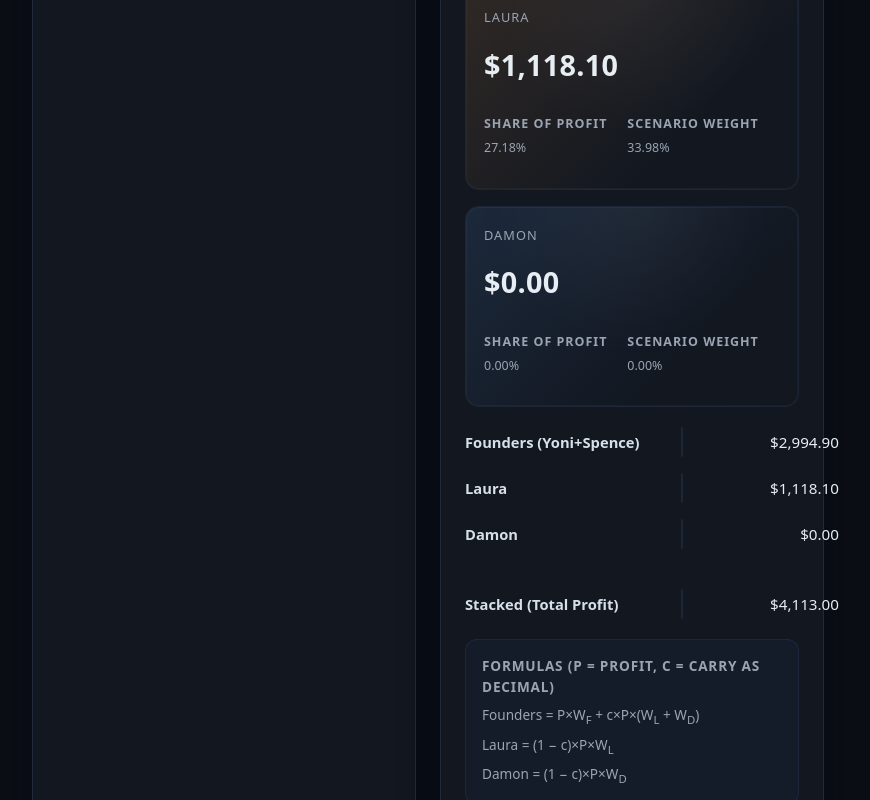
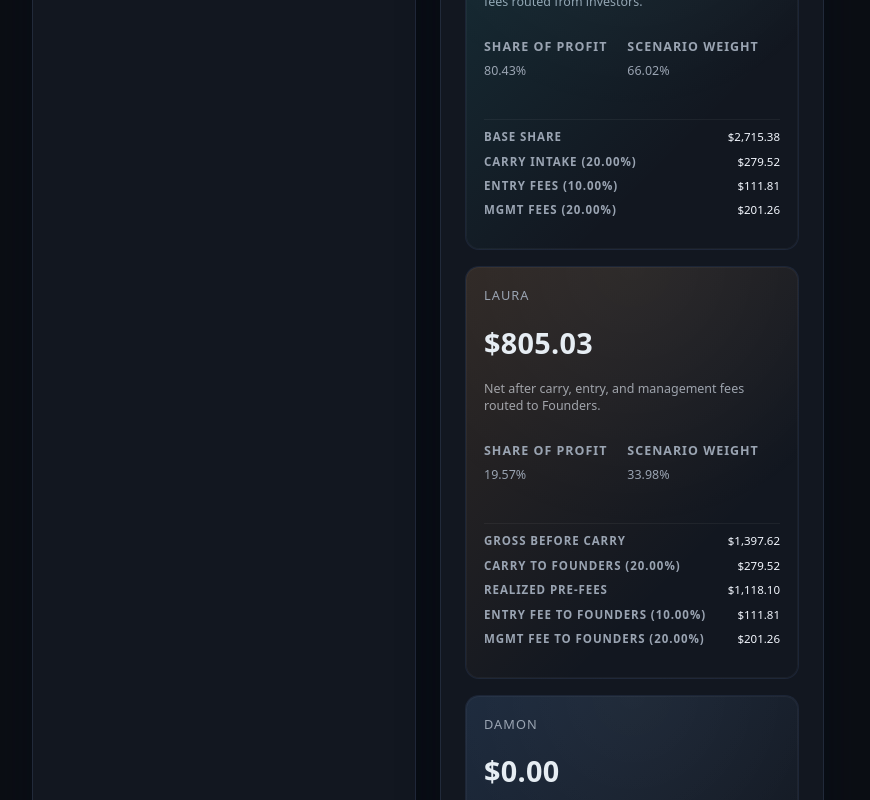
Before and after one commit to SCPrime/Y-S, a React (Vite) app: page / in a window 1280 px wide. Shown: the part 1200-2000 px from the top of the page, without its empty margins (8-878 px from the left). Built offline with nearby package versions, Linux system fonts and the light colour scheme.

Commit message:
Add investor fee breakdowns to profit split

```diff
--- a/src/App.css
+++ b/src/App.css
@@ -394,6 +394,36 @@ select:focus {
   font-variant-numeric: tabular-nums;
 }
 
+.stat-breakdown {
+  display: flex;
+  flex-direction: column;
+  gap: 6px;
+  font-size: 0.72rem;
+  border-top: 1px solid rgba(255, 255, 255, 0.05);
+  padding-top: 8px;
+  z-index: 1;
+}
+
+.stat-breakdown div {
+  display: flex;
+  justify-content: space-between;
+  gap: 12px;
+}
+
+.stat-breakdown dt {
+  margin: 0;
+  text-transform: uppercase;
+  letter-spacing: 0.08em;
+  font-weight: 600;
+  color: var(--muted);
+}
+
+.stat-breakdown dd {
+  margin: 0;
+  font-variant-numeric: tabular-nums;
+  color: #f4f8ff;
+}
+
 .bars {
   display: grid;
   gap: 16px;
--- a/src/App.jsx
+++ b/src/App.jsx
@@ -18,6 +18,9 @@ const PARTY_WEIGHT_KEYS = {
   laura: 'L',
   damon: 'D',
 }
+
+const ENTRY_FEE_RATE = 0.1
+const MANAGEMENT_FEE_RATE = 0.2
 
 const SCENARIOS = [
   {
@@ -106,13 +109,74 @@ const getWeights = (scenarioKey) => WEIGHTS[scenarioKey] ?? WEIGHTS.notdeployed
 
 const calcSplit = (profit, carryPct, scenarioKey) => {
   const weights = getWeights(scenarioKey)
-  const carry = (carryPct || 0) / 100
-  const founders = profit * (weights.F + carry * (weights.L + weights.D))
-  const laura = profit * ((1 - carry) * weights.L)
-  const damon = profit * ((1 - carry) * weights.D)
-  const total = founders + laura + damon
+  const carryRate = (carryPct || 0) / 100
 
-  return { founders, laura, damon, total, weights }
+  const foundersBase = profit * weights.F
+
+  const buildInvestorBreakdown = (weight) => {
+    const gross = profit * weight
+    const carry = gross * carryRate
+    const realizedBeforeFees = Math.max(0, gross - carry)
+    const entryFee = realizedBeforeFees * ENTRY_FEE_RATE
+    const afterEntry = realizedBeforeFees - entryFee
+    const managementFee = afterEntry * MANAGEMENT_FEE_RATE
+    const net = afterEntry - managementFee
+
+    return {
+      gross,
+      carry,
+      realizedBeforeFees,
+      entryFee,
+      afterEntry,
+      managementFee,
+      net,
+    }
+  }
+
+  const lauraBreakdown = buildInvestorBreakdown(weights.L)
+  const damonBreakdown = buildInvestorBreakdown(weights.D)
+
+  const carryToFounders = lauraBreakdown.carry + damonBreakdown.carry
+  const entryFeeTotal = lauraBreakdown.entryFee + damonBreakdown.entryFee
+  const managementFeeTotal = lauraBreakdown.managementFee + damonBreakdown.managementFee
+
+  const foundersPreFee = foundersBase + carryToFounders
+  const foundersTotal = foundersPreFee + entryFeeTotal + managementFeeTotal
+
+  const total = foundersTotal + lauraBreakdown.net + damonBreakdown.net
+
+  return {
+    founders: foundersTotal,
+    laura: lauraBreakdown.net,
+    damon: damonBreakdown.net,
+    total,
+    weights,
+    breakdown: {
+      carryRate,
+      entryFeeRate: ENTRY_FEE_RATE,
+      managementFeeRate: MANAGEMENT_FEE_RATE,
+      founders: {
+        base: foundersBase,
+        carry: carryToFounders,
+        entryFee: entryFeeTotal,
+        managementFee: managementFeeTotal,
+        preFee: foundersPreFee,
+        total: foundersTotal,
+      },
+      laura: lauraBreakdown,
+      damon: damonBreakdown,
+      entryFee: {
+        total: entryFeeTotal,
+        laura: lauraBreakdown.entryFee,
+        damon: damonBreakdown.entryFee,
+      },
+      managementFee: {
+        total: managementFeeTotal,
+        laura: lauraBreakdown.managementFee,
+        damon: damonBreakdown.managementFee,
+      },
+    },
+  }
 }
 
 const escapeRegex = (value) => value.replace(/[.*+?^${}()|[\]\\]/g, '\\$&')
@@ -660,13 +724,32 @@ function App() {
   const handleDownload = () => {
     const profitValue = Math.max(0, Number(profitInput) || 0)
     const carryValue = clamp(Number(carryInput) || 0, 0, 100)
-    const { founders, laura, damon, weights } = calcSplit(profitValue, carryValue, scenario)
+    const { founders, laura, damon, weights, breakdown } = calcSplit(profitValue, carryValue, scenario)
 
     const rows = [
-      ['Party', 'Amount', 'Profit', 'Carry_%', 'Scenario', 'W_Founders', 'W_Laura', 'W_Damon'],
+      [
+        'Party',
+        'Net_Amount',
+        'Base_or_Gross',
+        'Pre_Fee_Amount',
+        'Carry_To_Founders',
+        'Entry_Fee_Component',
+        'Mgmt_Fee_Component',
+        'Profit',
+        'Carry_%',
+        'Scenario',
+        'W_Founders',
+        'W_Laura',
+        'W_Damon',
+      ],
       [
         'Founders (Yoni+Spence)',
         founders.toFixed(2),
+        breakdown.founders.base.toFixed(2),
+        breakdown.founders.preFee.toFixed(2),
+        breakdown.founders.carry.toFixed(2),
+        breakdown.founders.entryFee.toFixed(2),
+        breakdown.founders.managementFee.toFixed(2),
         profitValue.toFixed(2),
         carryValue.toFixed(2),
         scenario,
@@ -674,8 +757,36 @@ function App() {
         formatWeightForCsv(weights.L),
         formatWeightForCsv(weights.D),
       ],
-      ['Laura', laura.toFixed(2), profitValue.toFixed(2), carryValue.toFixed(2), scenario, '', '', ''],
-      ['Damon', damon.toFixed(2), profitValue.toFixed(2), carryValue.toFixed(2), scenario, '', '', ''],
+      [
+        'Laura',
+        laura.toFixed(2),
+        breakdown.laura.gross.toFixed(2),
+        breakdown.laura.realizedBeforeFees.toFixed(2),
+        breakdown.laura.carry.toFixed(2),
+        breakdown.laura.entryFee.toFixed(2),
+        breakdown.laura.managementFee.toFixed(2),
+        profitValue.toFixed(2),
+        carryValue.toFixed(2),
+        scenario,
+        '',
+        '',
+        '',
+      ],
+      [
+        'Damon',
+        damon.toFixed(2),
+        breakdown.damon.gross.toFixed(2),
+        breakdown.damon.realizedBeforeFees.toFixed(2),
+        breakdown.damon.carry.toFixed(2),
+        breakdown.damon.entryFee.toFixed(2),
+        breakdown.damon.managementFee.toFixed(2),
+        profitValue.toFixed(2),
+        carryValue.toFixed(2),
+        scenario,
+        '',
+        '',
+        '',
+      ],
     ]
 
     const csvContent = rows.map((row) => row.join(',')).join('\n')
@@ -690,7 +801,7 @@ function App() {
 
   const profitValue = Math.max(0, Number(profitInput) || 0)
   const carryValue = clamp(Number(carryInput) || 0, 0, 100)
-  const { founders, laura, damon, total, weights } = calcSplit(profitValue, carryValue, scenario)
+  const { founders, laura, damon, total, weights, breakdown } = calcSplit(profitValue, carryValue, scenario)
   const totalWeight = weights.F + weights.L + weights.D
   const partyValues = { founders, laura, damon }
   const partyShares = {
@@ -868,6 +979,13 @@ function App() {
         founders,
         laura,
         damon,
+        entryFeeRate: breakdown.entryFeeRate,
+        managementFeeRate: breakdown.managementFeeRate,
+        feeBreakdown: {
+          founders: breakdown.founders,
+          laura: breakdown.laura,
+          damon: breakdown.damon,
+        },
       },
     }
 
@@ -1065,16 +1183,27 @@ function App() {
               })}
             </div>
 
+            <p className="muted" aria-live="polite">
+              Net allocations reflect carry plus an {formatPercent(breakdown.entryFeeRate)} entry fee and{' '}
+              {formatPercent(breakdown.managementFeeRate)} management fee that route investor dollars to Founders.
+            </p>
+
             <div className="stat-cards">
               {PARTIES.map((party) => {
                 const value = partyValues[party.key]
                 const share = partyShares[party.key]
                 const weightKey = PARTY_WEIGHT_KEYS[party.key]
                 const weightValue = weights[weightKey]
+                const partyBreakdown = breakdown[party.key]
+                const isFounders = party.key === 'founders'
+                const description = isFounders
+                  ? 'Base share plus carry, entry, and management fees routed from investors.'
+                  : 'Net after carry, entry, and management fees routed to Founders.'
                 return (
                   <article key={party.key} className={`stat-card ${party.className}`}>
                     <header className="stat-header">{party.label}</header>
                     <div className="stat-amount">{formatCurrency(value)}</div>
+                    <p className="stat-description">{description}</p>
                     <dl className="stat-meta">
                       <div>
                         <dt>Share of profit</dt>
@@ -1084,6 +1213,51 @@ function App() {
                         <dt>Scenario weight</dt>
                         <dd>{formatPercent(weightValue)}</dd>
                       </div>
+                    </dl>
+                    <dl className="stat-breakdown">
+                      {isFounders ? (
+                        <>
+                          <div>
+                            <dt>Base share</dt>
+                            <dd>{formatCurrency(partyBreakdown.base)}</dd>
+                          </div>
+                          <div>
+                            <dt>Carry intake ({formatPercent(breakdown.carryRate)})</dt>
+                            <dd>{formatCurrency(partyBreakdown.carry)}</dd>
+                          </div>
+                          <div>
+                            <dt>Entry fees ({formatPercent(breakdown.entryFeeRate)})</dt>
+                            <dd>{formatCurrency(partyBreakdown.entryFee)}</dd>
+                          </div>
+                          <div>
+                            <dt>Mgmt fees ({formatPercent(breakdown.managementFeeRate)})</dt>
+                            <dd>{formatCurrency(partyBreakdown.managementFee)}</dd>
+                          </div>
+                        </>
+                      ) : (
+                        <>
+                          <div>
+                            <dt>Gross before carry</dt>
+                            <dd>{formatCurrency(partyBreakdown.gross)}</dd>
+                          </div>
+                          <div>
+                            <dt>Carry to Founders ({formatPercent(breakdown.carryRate)})</dt>
+                            <dd>{formatCurrency(partyBreakdown.carry)}</dd>
+                          </div>
+                          <div>
+                            <dt>Realized pre-fees</dt>
+                            <dd>{formatCurrency(partyBreakdown.realizedBeforeFees)}</dd>
+                          </div>
+                          <div>
+                            <dt>Entry fee to Founders ({formatPercent(breakdown.entryFeeRate)})</dt>
+                            <dd>{formatCurrency(partyBreakdown.entryFee)}</dd>
+                          </div>
+                          <div>
+                            <dt>Mgmt fee to Founders ({formatPercent(breakdown.managementFeeRate)})</dt>
+                            <dd>{formatCurrency(partyBreakdown.managementFee)}</dd>
+                          </div>
+                        </>
+                      )}
                     </dl>
                   </article>
                 )
@@ -1119,16 +1293,20 @@ function App() {
             </div>
 
             <div className="formulas muted" aria-live="polite">
-              <div className="formula-head">Formulas (P = profit, c = carry as decimal)</div>
+              <div className="formula-head">Allocation flow</div>
               <ul>
                 <li>
-                  Founders = P×W<sub>F</sub> + c×P×(W<sub>L</sub> + W<sub>D</sub>)
+                  Gross share starts at P×W<sub>i</sub> for each party before fees.
                 </li>
                 <li>
-                  Laura = (1 − c)×P×W<sub>L</sub>
+                  Founders collect {formatPercent(breakdown.carryRate)} carry on Laura and Damon&apos;s gross allocations.
                 </li>
                 <li>
-                  Damon = (1 − c)×P×W<sub>D</sub>
+                  Realized investor profit pays a {formatPercent(breakdown.entryFeeRate)} entry fee routed to Founders.
+                </li>
+                <li>
+                  The post-entry balance pays a {formatPercent(breakdown.managementFeeRate)} management fee that also routes to
+                  Founders.
                 </li>
               </ul>
             </div>
```
